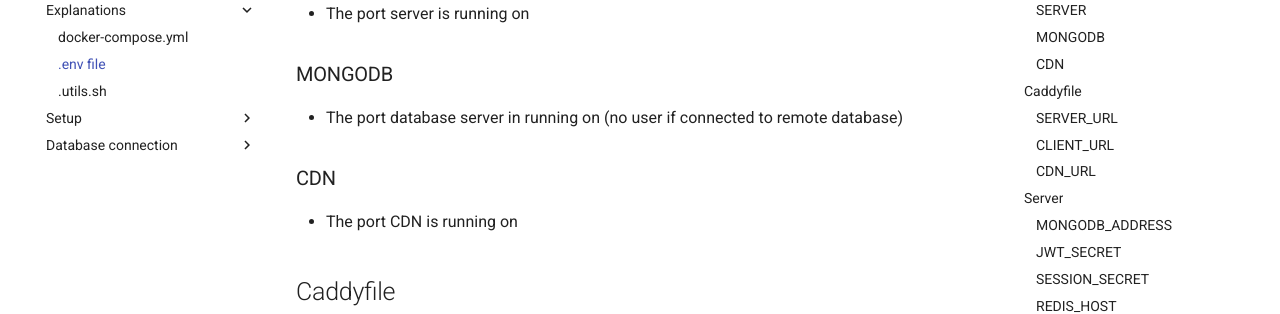
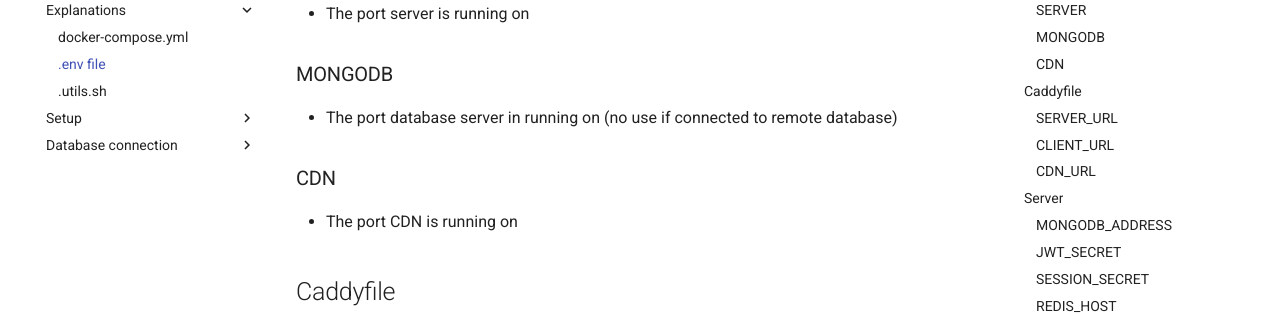
Before and after one commit to Nertivia-Compose/docs, an MkDocs documentation site: the page built from docs/explanations/env-file.md, in a window 1280 px wide and 900 px high, scrolled down 326 px. Shown: the part 152-466 px from the top of the window. Built offline with MkDocs 1.6.1 and Material for MkDocs 9.7.7, drawn with Linux system fonts in a browser that asks for light colours; comment, search, counter and statistics services are not loaded.

Commit message:
Fix typo

```diff
--- a/docs/explanations/env-file.md
+++ b/docs/explanations/env-file.md
@@ -11,7 +11,7 @@ Suffix: `_PORT`
  - The port server is running on
 
 ### MONGODB
- - The port database server in running on (no user if connected to remote database)
+ - The port database server in running on (no use if connected to remote database)
 
 ### CDN
  - The port CDN is running on
```
